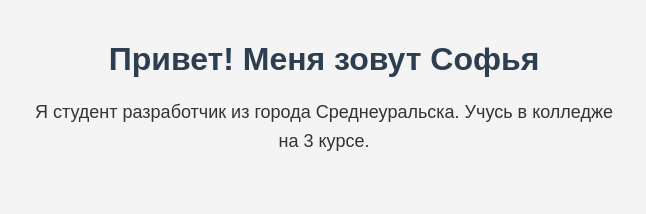
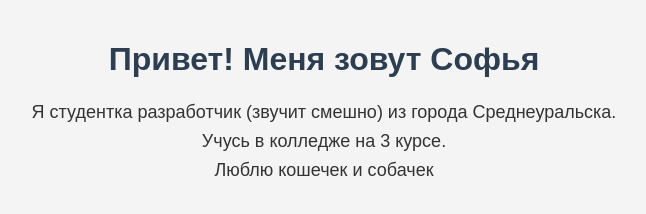
Before and after one commit to SofaPR21/pract4_TRPO, a plain HTML site: page index.html in a window 1280 px wide. Shown: the whole page, without its empty margins (316-962 px from the left). Drawn offline with Linux system fonts and the light colour scheme.

Commit message:
Добавлена информация в index.html и команды в readme.md

```diff
--- a/index.html
+++ b/index.html
@@ -8,6 +8,7 @@
 </head>
 <body>
      <h1>Привет! Меня зовут Софья</h1>
-     <p>Я студент разработчик из города Среднеуральска. Учусь в колледже на 3 курсе.</p>
+     <p>Я студентка разработчик (звучит смешно) из города Среднеуральска. Учусь в колледже на 3 курсе.</p>
+     <p>Люблю кошечек и собачек</p>
 </body>
 </html>
```
Also changed, not shown: 1 other file.
